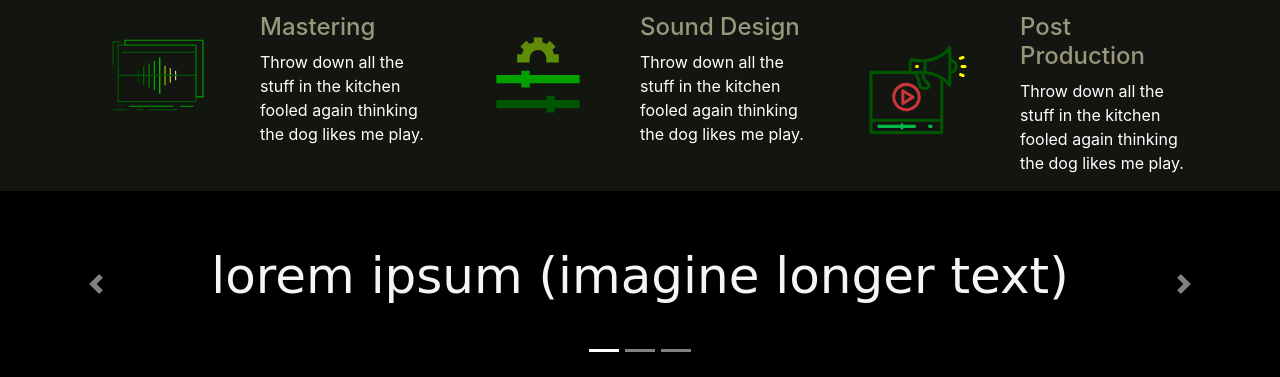
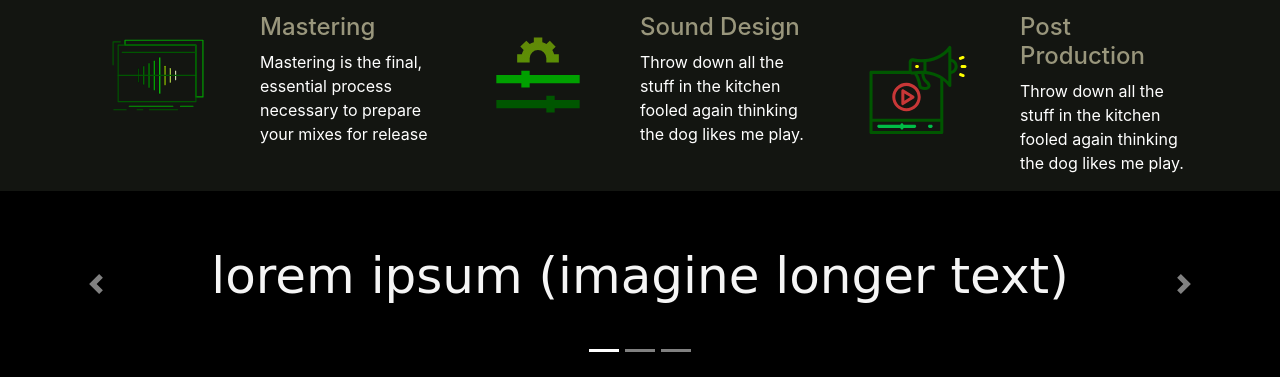
Before and after one commit to dayna-j/studio-website, a PHP site: page / in a window 1280 px wide. Shown: the part 540-917 px from the top of the page. Run offline with PHP 8.4, Linux system fonts and the light colour scheme; some libraries are stand-ins or nearby versions; some web fonts are replaced.

Commit message:
Added text for masteringg service icon

```diff
--- a/index.php
+++ b/index.php
@@ -38,7 +38,7 @@
                                     </div>
                                     <div class="col">
                                         <h4 class='service-label'>Mastering</h4>
-                                        <p class='text-white'>Throw down all the stuff in the kitchen fooled again thinking the dog likes me play.</p>
+                                        <p class='text-white'>Mastering is the final, essential process necessary to prepare your mixes for release</p>
                                     </div>
 
                                 </div>
```
